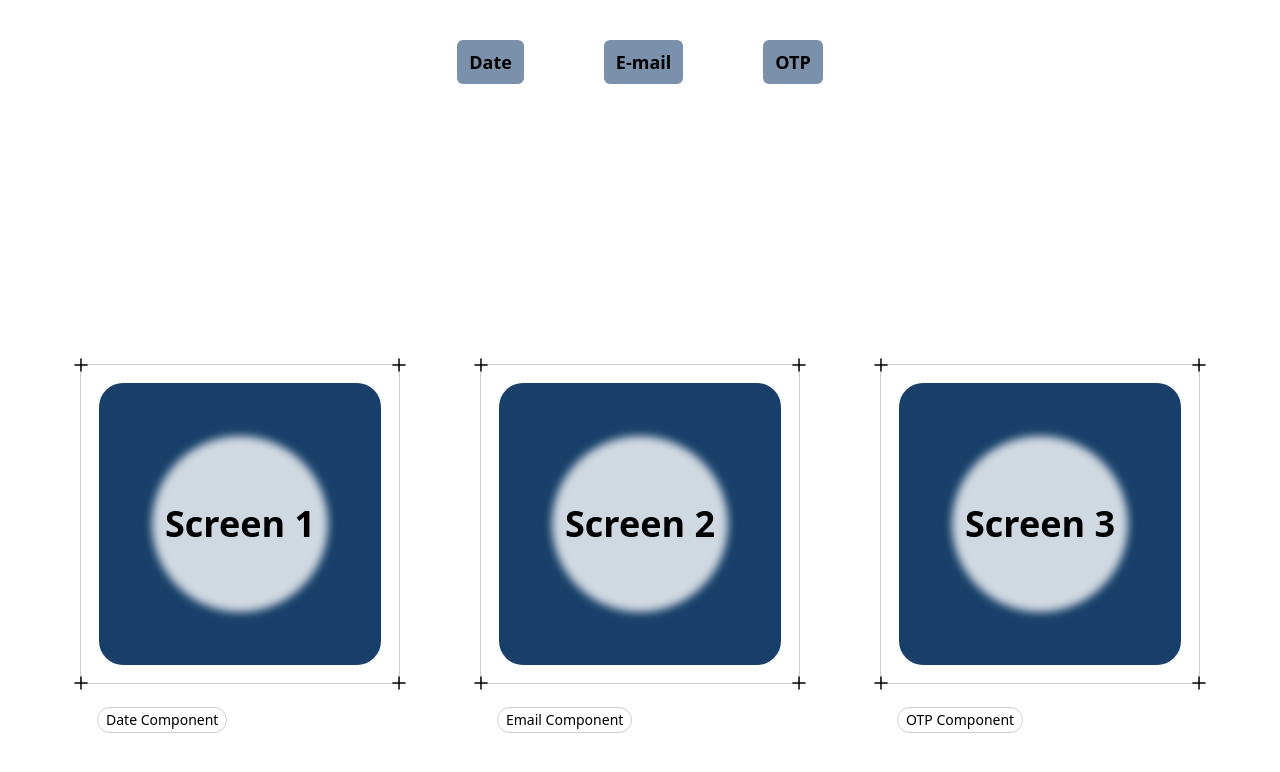
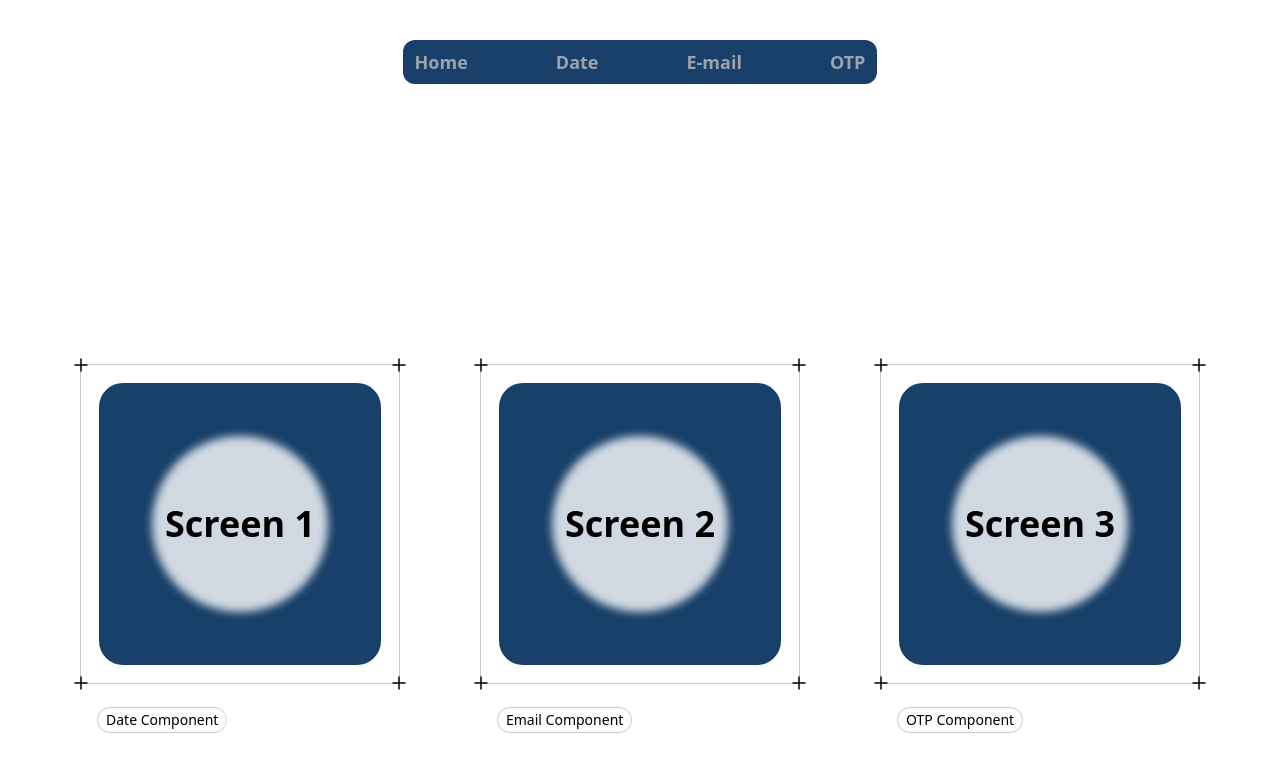
Before and after one commit to HardikPratap/tailwind, a React app in the folder screen1/: page / in a window 1280 px wide. Shown: the top 772 px of the page. Built offline with nearby package versions, Linux system fonts and the light colour scheme; the HTML template or start-up script is replaced by a standard one.

Commit message:
update functions

```diff
--- a/screen1/src/components/Header.jsx
+++ b/screen1/src/components/Header.jsx
@@ -3,16 +3,19 @@ import { Link } from 'react-router-dom'
 
 function Header() {
   return (
-    <div className='flex flex-row justify-center gap-20 m-10 '>
+    <div className="flex flex-row  gap-16 m-10 rounded-xl bg-input text-gray-400 max-w-fit justify-self-center">
+        <Link to={"/"}>
+      <div className=' px-3 py-2 rounded-md  font-semibold text-lg'>Home</div>
+      </Link>
         <Link to={"/Screen1"}>
-      <div className='bg-para px-3 py-2 rounded-md text-black font-semibold text-lg'>Date</div>
+      <div className=' px-3 py-2 rounded-md  font-semibold text-lg'>Date</div>
       </Link>
       <Link to={"/Screen2"}>
-      <div className='bg-para px-3 py-2 rounded-md text-black font-semibold text-lg'>E-mail</div>
+      <div className=' px-3 py-2 rounded-md  font-semibold text-lg'>E-mail</div>
       </Link>
       <Link to={"/OTP"}>
 
-      <div className='bg-para px-3 py-2 rounded-md text-black font-semibold text-lg'>OTP</div>
+      <div className=' px-3 py-2 rounded-md  font-semibold text-lg'>OTP</div>
       </Link>
     </div>
   )
```
